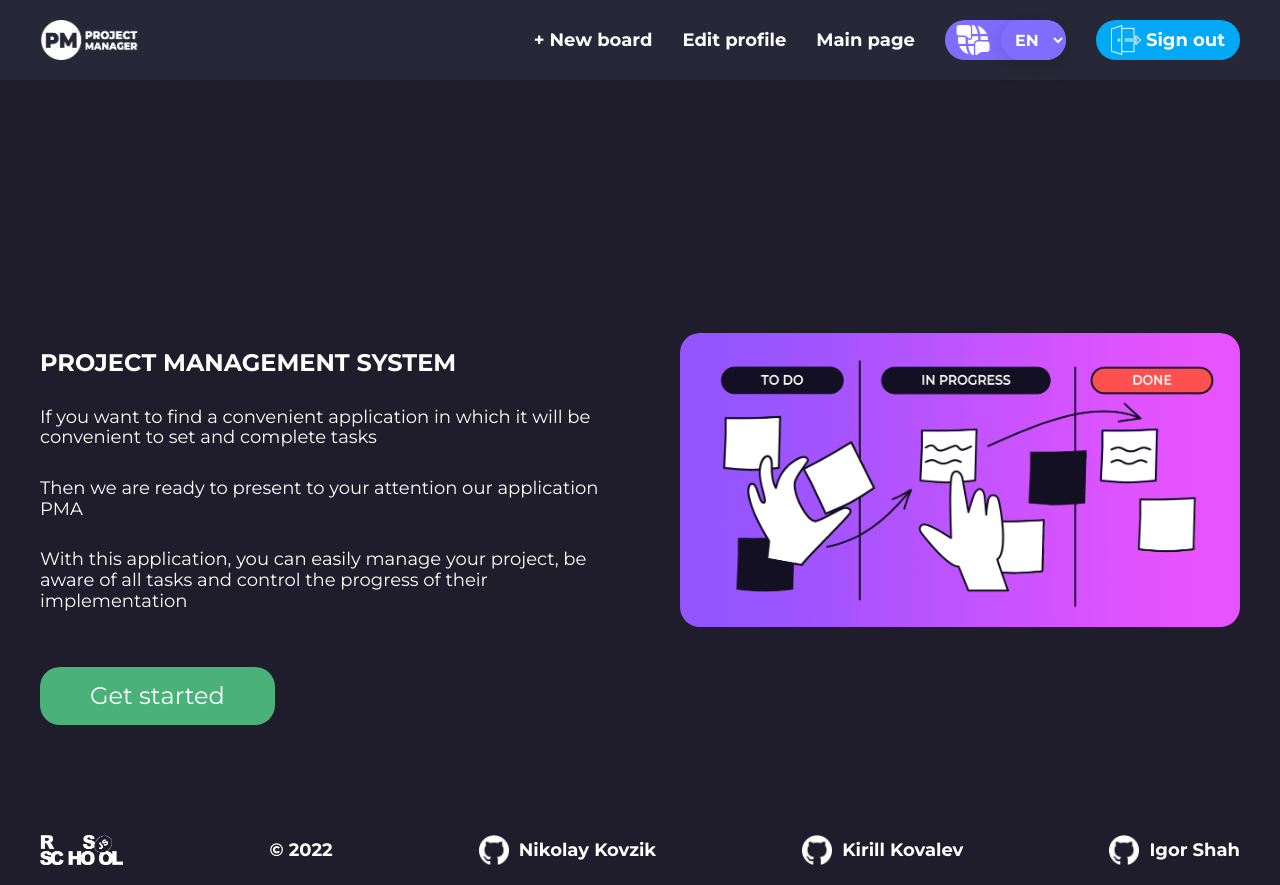
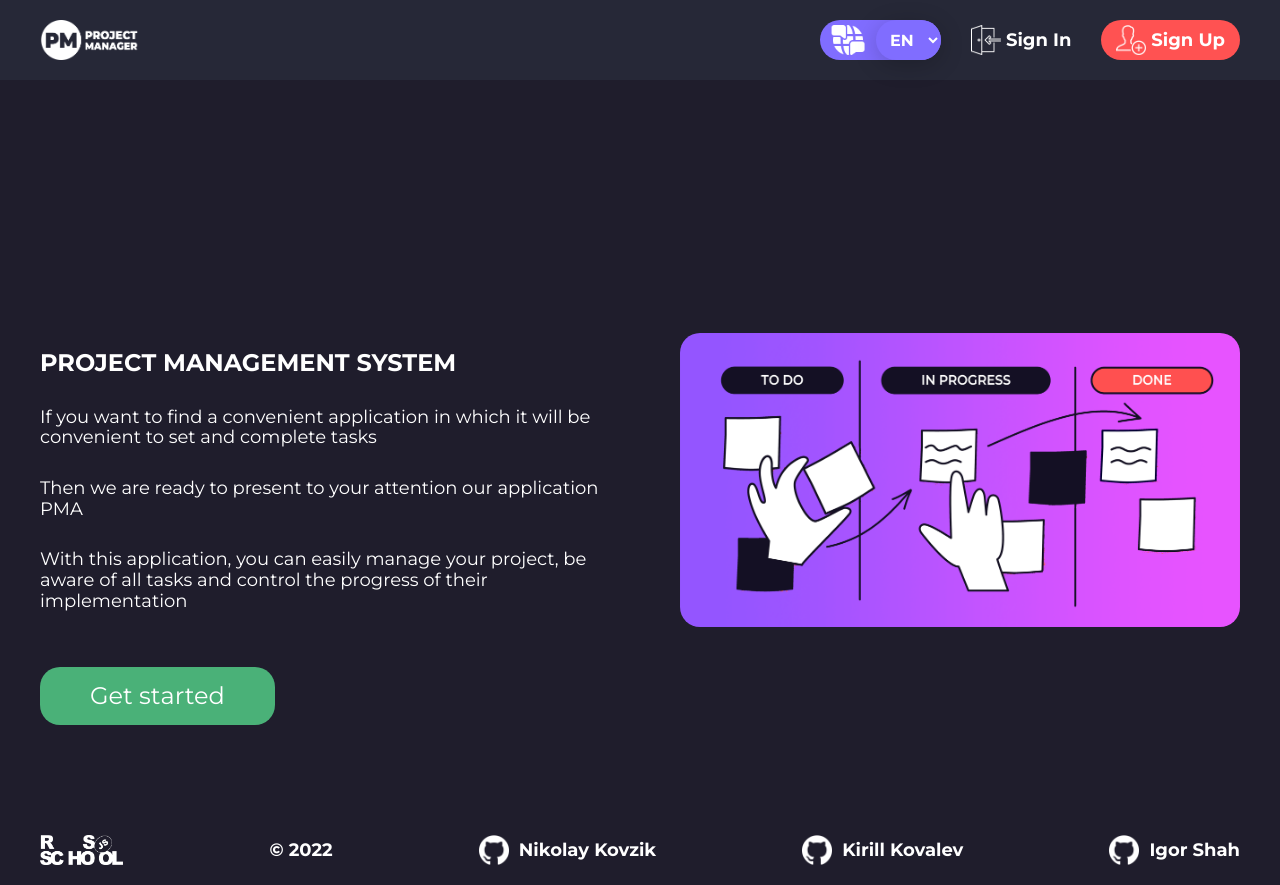
Before and after one commit to NikolayKovzik/project-management-app, a React (Create React App) app: page / in a window 1280 px wide. Built offline with nearby package versions, Linux system fonts and the light colour scheme; no server answers.

Commit message:
refactor: use isAuth from redux

```diff
--- a/src/App.tsx
+++ b/src/App.tsx
@@ -24,7 +24,7 @@ const App = (): ReactElement => {
 
   useEffect(() => {
     dispatch(checkAuth());
-    dispatch(sendLoginRequest({ login: 'Ilo7776', password: 'qwerty123' }));
+    // dispatch(sendLoginRequest({ login: 'Ilo7776', password: 'qwerty123' }));
   }, []);
 
   return (
--- a/src/components/Header/Header.tsx
+++ b/src/components/Header/Header.tsx
@@ -2,6 +2,7 @@
 /* eslint-disable jsx-a11y/click-events-have-key-events */
 import React, { ReactElement, useEffect, useState } from 'react';
 import { NavLink } from 'react-router-dom';
+import { useAppSelector } from 'store';
 
 import ModalWindow from 'components/ModalWindow/ModalWindow';
 
@@ -19,7 +20,7 @@ const setActive: SetActiveCallback = (props: SetActiveCallbackProps): string =>
   props.isActive ? 'active' : 'inactive';
 
 const Header = (): ReactElement => {
-  const [auth, setAuth] = useState(true);
+  const { isAuth } = useAppSelector((state) => state.auth);
 
   const [modalWindow, setModalWindow] = useState(false);
   const toggleModalWindow = (event: React.MouseEvent<HTMLElement, MouseEvent>): void => {
@@ -53,7 +54,7 @@ const Header = (): ReactElement => {
             </NavLink>
           </div>
           <ul className={styles.menu}>
-            {auth && (
+            {isAuth && (
               <li onClick={toggleModalWindow}>
                 <NavLink to="/" className={setActive as SetActiveCallback} end>
                   + New board
@@ -63,14 +64,14 @@ const Header = (): ReactElement => {
                 </NavLink>
               </li>
             )}
-            {auth && (
+            {isAuth && (
               <li>
                 <NavLink to="/profile" className={setActive as SetActiveCallback}>
                   Edit profile
                 </NavLink>
               </li>
             )}
-            {auth && (
+            {isAuth && (
               <li>
                 <NavLink to="/main" className={setActive as SetActiveCallback}>
                   Main page
@@ -86,7 +87,7 @@ const Header = (): ReactElement => {
               </select>
             </li>
 
-            {auth && (
+            {isAuth && (
               <li className={styles.itemSignOut}>
                 <NavLink to="/" className={setActive as SetActiveCallback}>
                   <img src={signOutImg} alt="sign-out" />
@@ -95,7 +96,7 @@ const Header = (): ReactElement => {
               </li>
             )}
 
-            {!auth && (
+            {!isAuth && (
               <li className={styles.itemSignIn}>
                 <NavLink to="/signin" className={setActive as SetActiveCallback}>
                   <img src={signInImg} alt="sign-in" />
@@ -104,7 +105,7 @@ const Header = (): ReactElement => {
               </li>
             )}
 
-            {!auth && (
+            {!isAuth && (
               <li className={styles.itemSignUp}>
                 <NavLink to="/signup" className={setActive as SetActiveCallback}>
                   <img src={signUpImg} alt="sign-up" />
```
